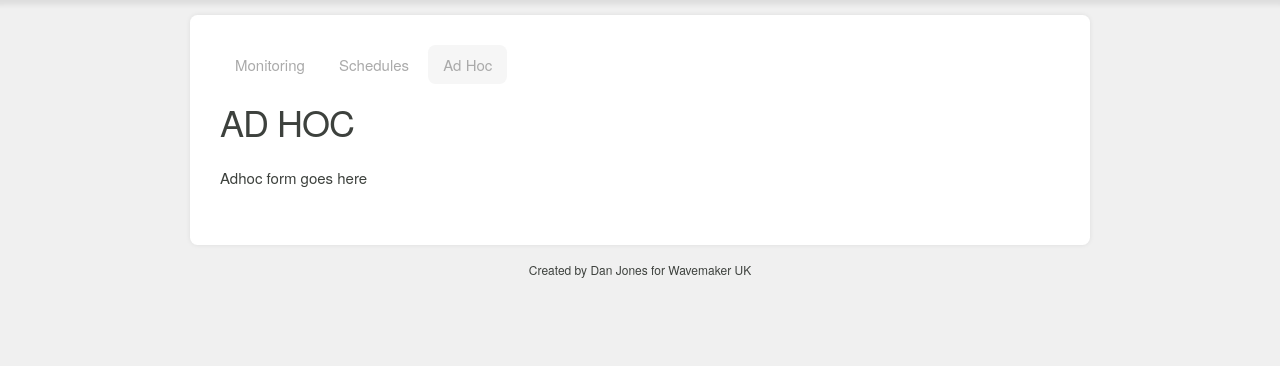
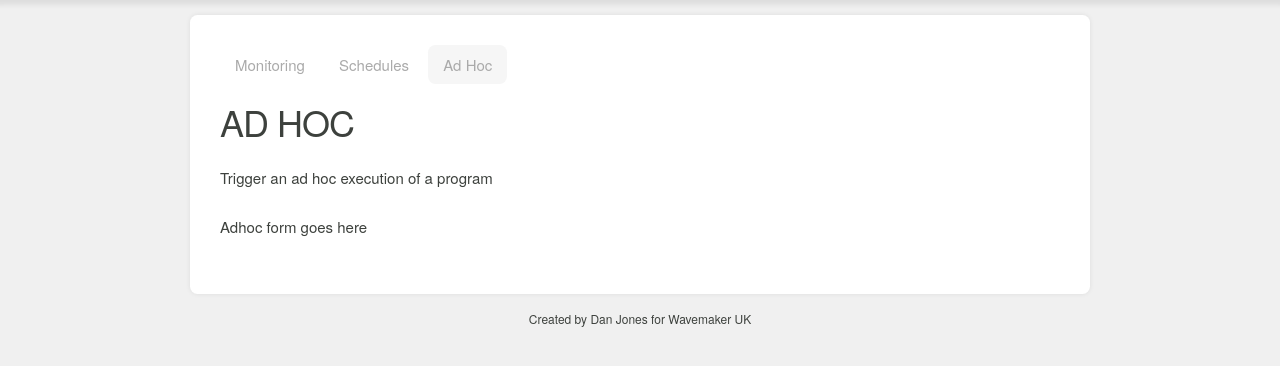
Before and after one commit to wmuktapp/Titan, a Flask app: page /adhoc in a window 1280 px wide. Shown: the part 60-426 px from the top of the page. Run offline with Flask 2, Linux system fonts and the light colour scheme.

Commit message:
Added message to HTML

```diff
--- a/datalake/templates/adhoc.html
+++ b/datalake/templates/adhoc.html
@@ -4,6 +4,7 @@
     <div class="panel">
         {{ tabs(selected='adhoc') }}
         <h3>Ad Hoc</h3>
+        <p>Trigger an ad hoc execution of a program</p>
         <div id="adhoc"></div>
     </div>
 {% endblock %}
```
